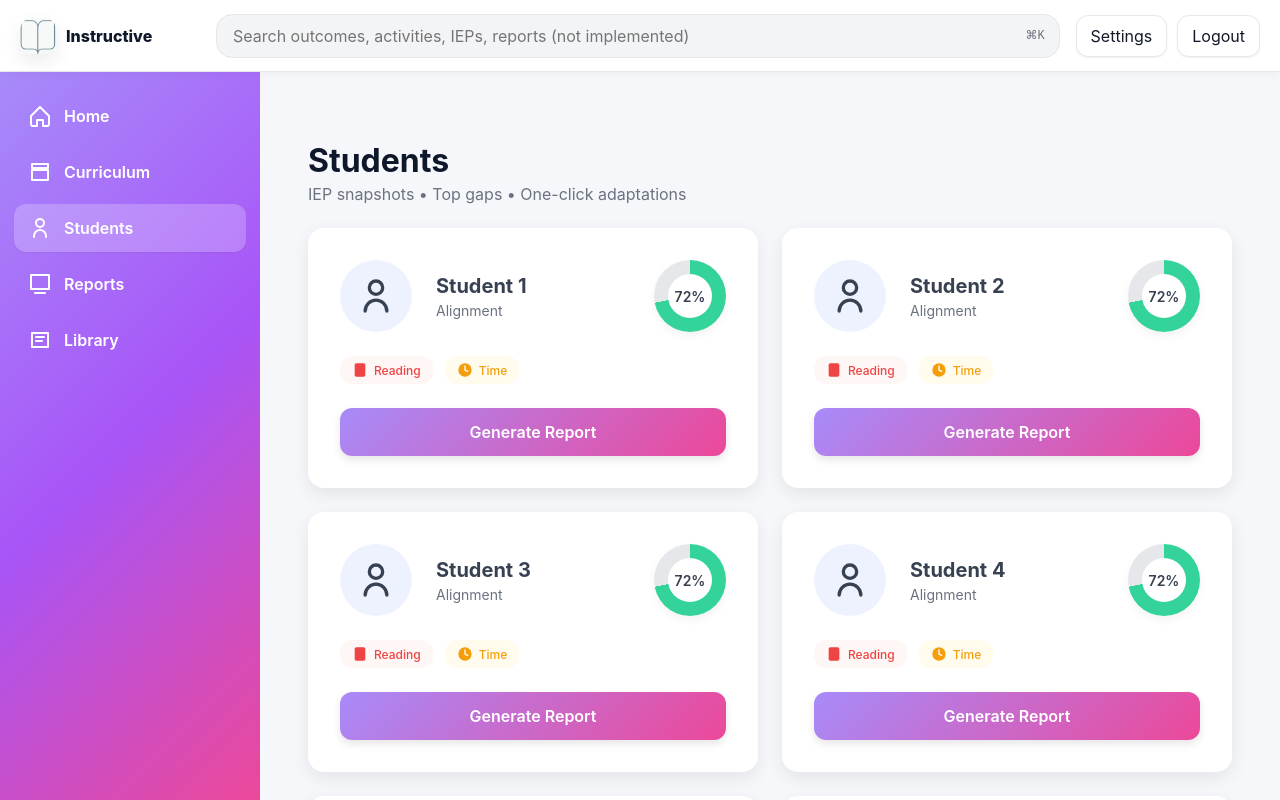
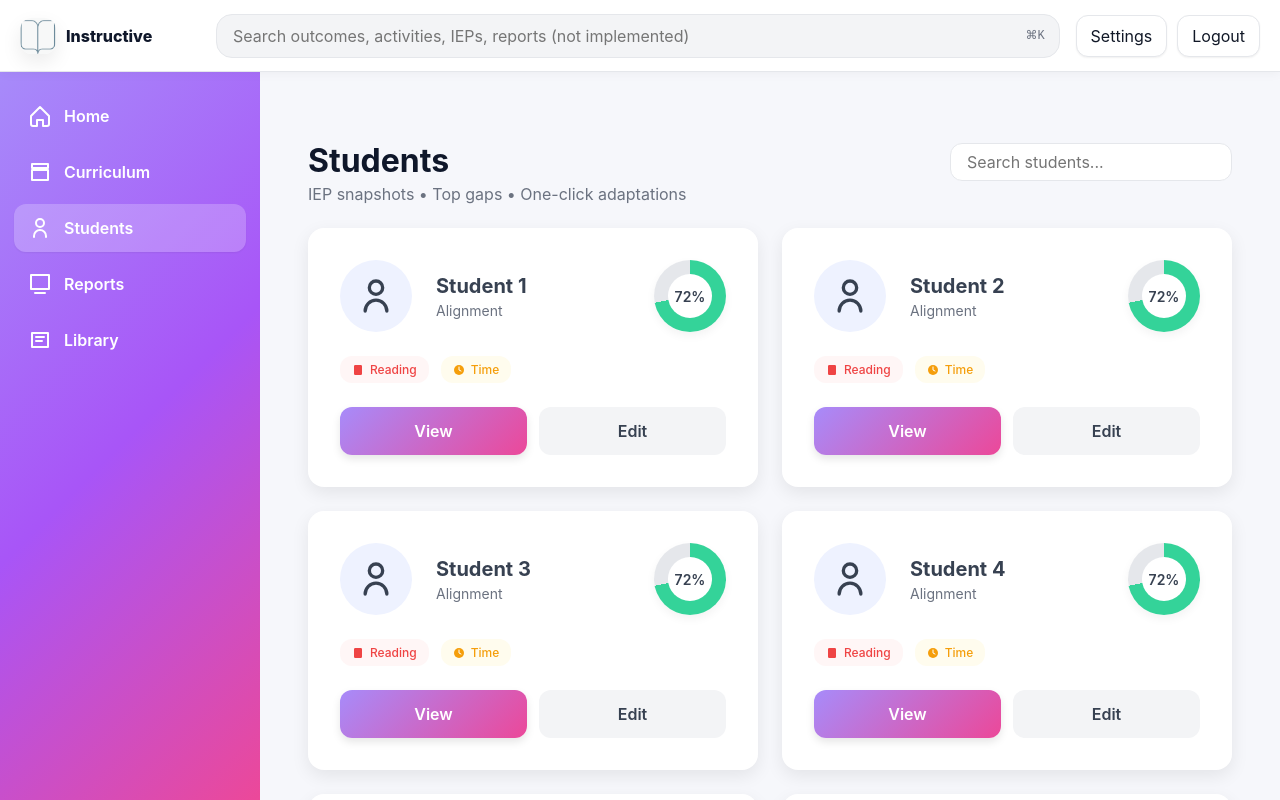
Before and after one commit to logie87/objectObject, a React (Vite) app in the folder frontend/: page /app/students in a window 1280 px wide. Built offline with nearby package versions, Linux system fonts and the light colour scheme.

Commit message:
new buttons in students

```diff
--- a/frontend/src/pages/ReportsPage.tsx
+++ b/frontend/src/pages/ReportsPage.tsx
@@ -1,5 +1,5 @@
 
-// Color constants
+// Color constants Open
 const COLORS = {
   buttonGradientStart: "#a78bfa",
   buttonGradientEnd: "#ec4899",
--- a/frontend/src/pages/StudentsPage.tsx
+++ b/frontend/src/pages/StudentsPage.tsx
@@ -1,11 +1,10 @@
-
 // Color constants
 const COLORS = {
   readingBadgeBg: "rgba(251, 191, 191, 0.15)",
   readingBadgeText: "#ef4444",
   timeBadgeBg: "rgba(253, 230, 138, 0.15)",
   timeBadgeText: "#f59e0b",
-  pieGradientStart: "#34d399", // green
+  pieGradientStart: "#34d399",
   pieGradientEnd: "#22c55e",
   pieEmpty: "#e5e7eb",
   buttonGradientStart: "#a78bfa",
@@ -36,8 +35,8 @@ const Icons = {
   ),
   Reading: () => (
     <svg
-      width="16"
-      height="16"
+      width="12"
+      height="12"
       viewBox="0 0 24 24"
       fill={COLORS.readingBadgeText}
       stroke="none"
@@ -47,8 +46,8 @@ const Icons = {
   ),
   Time: () => (
     <svg
-      width="16"
-      height="16"
+      width="12"
+      height="12"
       viewBox="0 0 24 24"
       fill={COLORS.timeBadgeText}
       stroke="none"
@@ -59,30 +58,10 @@ const Icons = {
   ),
 };
 
-export default function StudentsPage() {
-  const students = Array.from({ length: 8 }, (_, i) => ({
-    name: `Student ${i + 1}`,
-    alignment: 72,
-    badges: ["Reading", "Time"],
-  }));
-
+// Student Card Component
+function StudentCard({ student }: { student: typeof students[0] }) {
   return (
-    <div style={{ padding: 24 }}>
-      <div style={{ marginBottom: 24 }}>
-        <h1 style={{ fontSize: 32, marginBottom: 4 }}>Students</h1>
-        <div style={{ color: COLORS.mutedText }}>IEP snapshots • Top gaps • One-click adaptations</div>
-      </div>
-
     <div
-        style={{
-          display: "grid",
-          gridTemplateColumns: "repeat(auto-fill, minmax(360px, 1fr))",
-          gap: 24,
-        }}
-      >
-        {students.map((student, i) => (
-          <div
-            key={i}
       style={{
         padding: 32,
         borderRadius: 16,
@@ -95,7 +74,6 @@ export default function StudentsPage() {
     >
       {/* Top: Avatar + Name + Pie */}
       <div style={{ display: "flex", alignItems: "center", gap: 24 }}>
-              {/* Profile */}
         <div
           style={{
             width: 72,
@@ -111,7 +89,6 @@ export default function StudentsPage() {
           <Icons.Person />
         </div>
 
-              {/* Name + Alignment */}
         <div style={{ flex: 1 }}>
           <div style={{ fontWeight: 700, fontSize: 20, color: COLORS.mainText }}>
             {student.name}
@@ -121,7 +98,6 @@ export default function StudentsPage() {
           </div>
         </div>
 
-              {/* Modern Pie Chart */}
         <div
           style={{
             width: 72,
@@ -129,7 +105,7 @@ export default function StudentsPage() {
             borderRadius: "50%",
             background: `conic-gradient(${COLORS.pieGradientStart} ${
               student.alignment * 3.6
-                  }deg, ${COLORS.pieEmpty} 0deg)`,
+            }deg, ${COLORS.pieEmpty} ${student.alignment * 3.6}deg)`,
             display: "flex",
             alignItems: "center",
             justifyContent: "center",
@@ -156,16 +132,18 @@ export default function StudentsPage() {
         </div>
       </div>
 
-            {/* Badges with Icons */}
+      {/* Badges */}
       <div style={{ display: "flex", gap: 12, flexWrap: "wrap" }}>
-              {student.badges.map((b, idx) => {
+        {student.badges.map((b) => {
           const Icon = Icons[b as keyof typeof Icons];
-                const badgeBg = b === "Reading" ? COLORS.readingBadgeBg : COLORS.timeBadgeBg;
-                const badgeText = b === "Reading" ? COLORS.readingBadgeText : COLORS.timeBadgeText;
+          const badgeBg =
+            b === "Reading" ? COLORS.readingBadgeBg : COLORS.timeBadgeBg;
+          const badgeText =
+            b === "Reading" ? COLORS.readingBadgeText : COLORS.timeBadgeText;
 
           return (
             <span
-                    key={idx}
+              key={b}
               style={{
                 display: "flex",
                 alignItems: "center",
@@ -185,10 +163,12 @@ export default function StudentsPage() {
         })}
       </div>
 
-            {/* Generate Report Button */}
+      {/* Action Buttons */}
+      <div style={{ display: "flex", gap: 12 }}>
+        {/* View Button */}
         <button
           style={{
-                width: "100%",
+            flex: 1,
             padding: "14px 0",
             borderRadius: 12,
             background: `linear-gradient(135deg, ${COLORS.buttonGradientStart}, ${COLORS.buttonGradientEnd})`,
@@ -201,9 +181,87 @@ export default function StudentsPage() {
             boxShadow: "0 4px 8px rgba(0,0,0,0.1)",
           }}
         >
-              Generate Report
+          View
+        </button>
+
+        {/* Edit Button */}
+        <button
+          style={{
+            flex: 1,
+            padding: "12px 0",
+            borderRadius: 12,
+            border: "none",
+            fontWeight: 600,
+            cursor: "pointer",
+            color: COLORS.mainText,
+            backgroundColor: "#f3f4f6",
+            transition: "background-color 0.3s",
+          }}
+          onMouseEnter={(e) =>
+            (e.currentTarget.style.backgroundColor = "#e5e7eb")
+          }
+          onMouseLeave={(e) =>
+            (e.currentTarget.style.backgroundColor = "#f3f4f6")
+          }
+        >
+          Edit
         </button>
       </div>
+    </div>
+  );
+}
+
+// Sample students
+const students = Array.from({ length: 8 }, (_, i) => ({
+  name: `Student ${i + 1}`,
+  alignment: 72,
+  badges: ["Reading", "Time"],
+}));
+
+export default function StudentsPage() {
+  return (
+    <div style={{ padding: 24, width: "100%" }}>
+      {/* Header */}
+      <div
+        style={{
+          display: "flex",
+          alignItems: "center",
+          justifyContent: "space-between",
+          width: "100%",
+          marginBottom: 24,
+        }}
+      >
+        <div>
+          <h1 style={{ fontSize: 32, marginBottom: 4 }}>Students</h1>
+          <div style={{ color: COLORS.mutedText }}>
+            IEP snapshots • Top gaps • One-click adaptations
+          </div>
+        </div>
+
+        {/* Search bar */}
+        <input
+          type="text"
+          placeholder="Search students..."
+          style={{
+            padding: "8px 16px",
+            borderRadius: 12,
+            border: "1px solid #e5e7eb",
+            outline: "none",
+            minWidth: 240,
+          }}
+        />
+      </div>
+
+      {/* Student Grid */}
+      <div
+        style={{
+          display: "grid",
+          gridTemplateColumns: "repeat(auto-fill, minmax(320px, 1fr))",
+          gap: 24,
+        }}
+      >
+        {students.map((student) => (
+          <StudentCard key={student.name} student={student} />
         ))}
       </div>
     </div>
```
Lines whose indentation alone changed are shown as unchanged.
